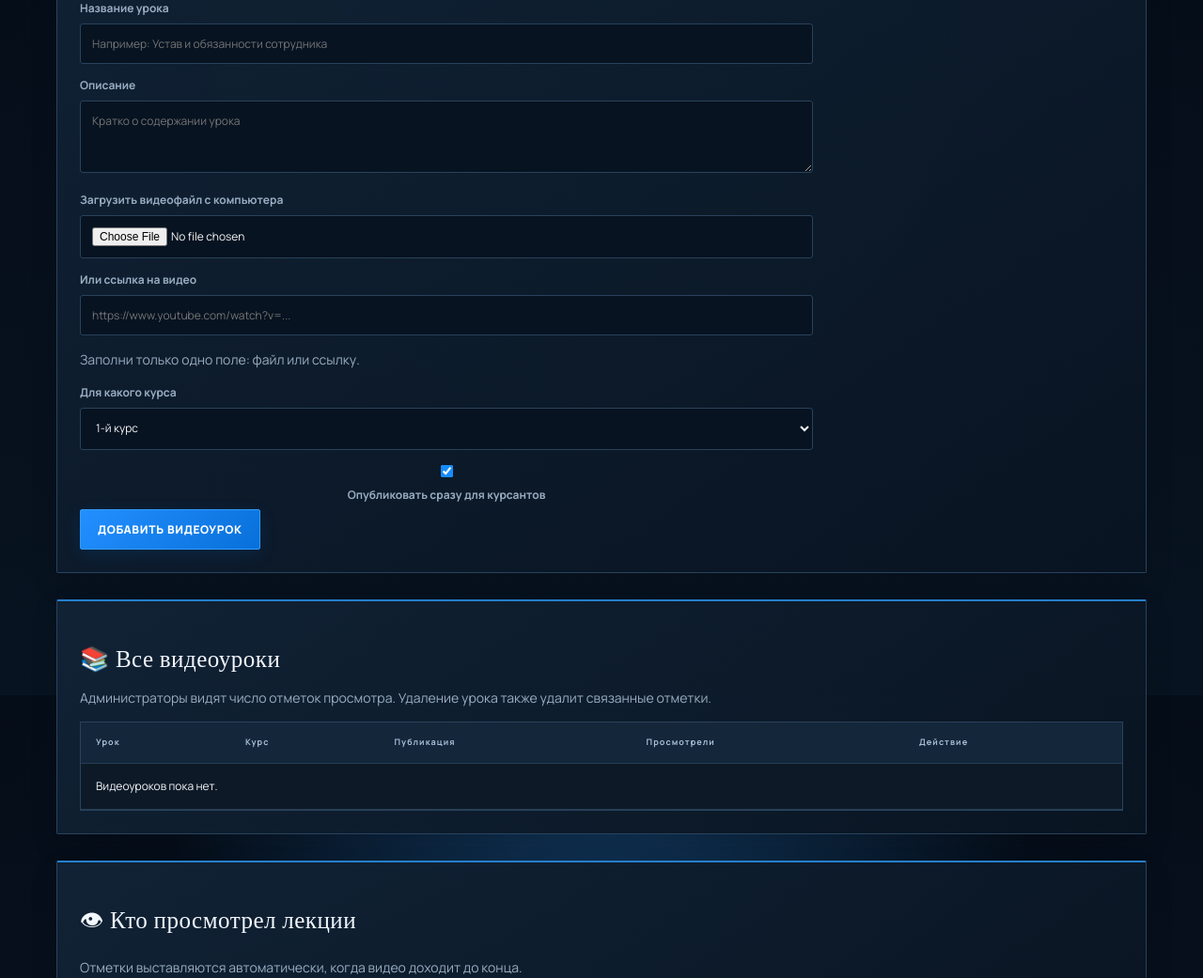
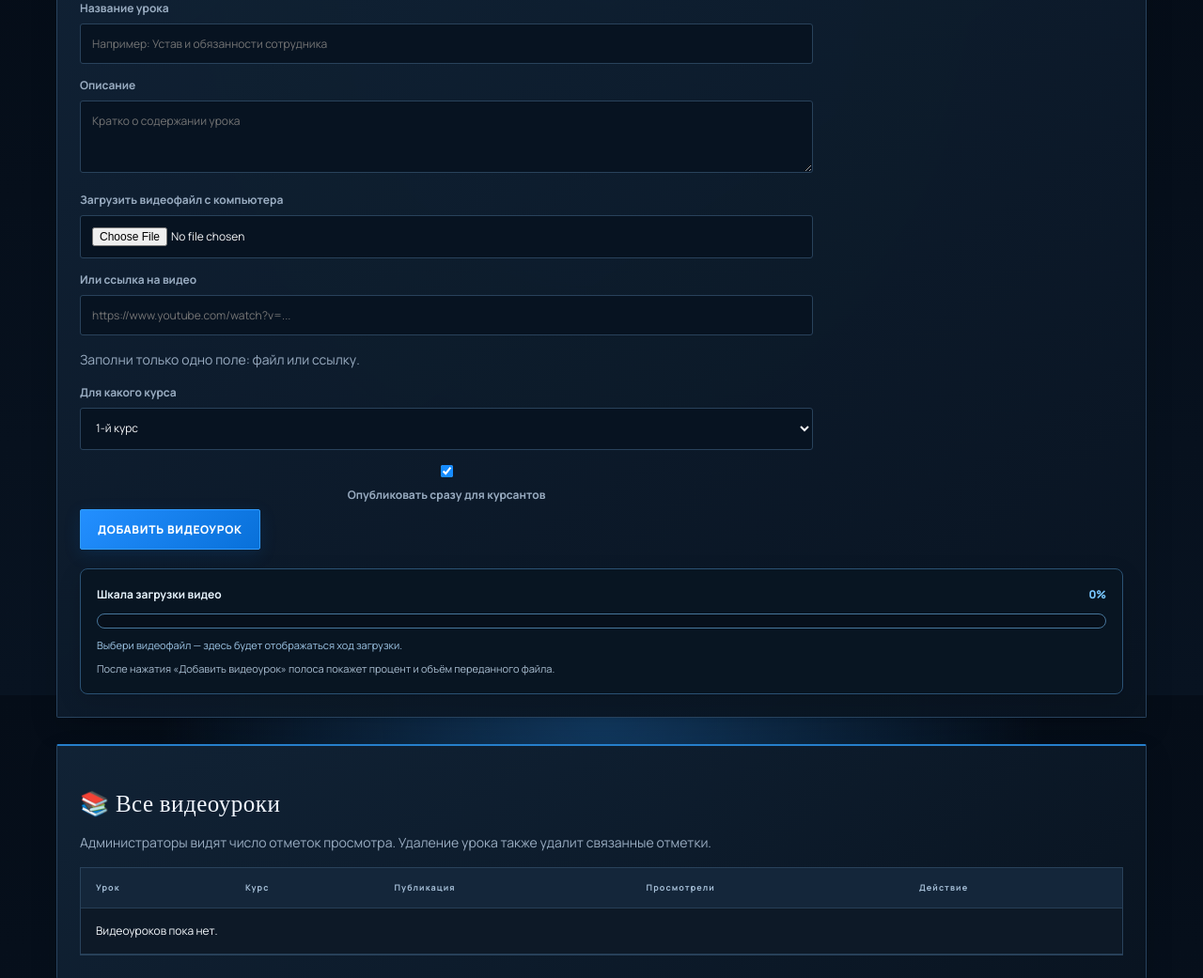
Before and after one commit to LiptonYT/cpps-exam-portalll, a Flask app: page /lectures in a window 1280 px wide. Shown: the part 860-1901 px from the top of the page at 94% size. Run offline with Flask 3, Linux system fonts and the light colour scheme; the visitor is signed in with stand-in values (Sample User, id 1); data comes from the database, SQL or seed files in the repository; data that the repository does not hold is empty.

Commit message:
Add files via upload

```diff
--- a/app.py
+++ b/app.py
@@ -689,6 +689,16 @@ def mark_lesson_viewed(lesson_id):
 @app.route("/admin/lectures/new", methods=["POST"])
 @admin_required
 def create_lesson():
+    is_ajax = request.headers.get("X-Requested-With") == "XMLHttpRequest"
+
+    def upload_response(message, success=False, status=400):
+        # AJAX-загрузка получает JSON, чтобы браузер мог показать результат
+        # без потери flash-сообщения при автоматическом переходе после POST.
+        if is_ajax:
+            return jsonify({"ok": success, "message": message}), (200 if success else status)
+        flash(message, "success" if success else "danger")
+        return redirect(url_for("lectures"))
+
     title = request.form.get("title", "").strip()
     description = request.form.get("description", "").strip()
     video_url = request.form.get("video_url", "").strip()
@@ -698,18 +708,15 @@ def create_lesson():
     has_file = bool(uploaded and uploaded.filename and uploaded.filename.strip())
     has_url = bool(video_url)
     if not title:
-        flash("Укажите название урока.", "danger")
-        return redirect(url_for("lectures"))
+        return upload_response("Укажите название урока.")
     if has_file == has_url:
-        flash("Выберите видеофайл с компьютера ИЛИ укажите ссылку на видео — что-то одно.", "danger")
-        return redirect(url_for("lectures"))
+        return upload_response("Выберите видеофайл с компьютера ИЛИ укажите ссылку на видео — что-то одно.")
 
     if has_file:
         original_name = secure_filename(uploaded.filename)
         extension = original_name.rsplit(".", 1)[-1].lower() if "." in original_name else ""
         if extension not in ALLOWED_VIDEO_EXTENSIONS:
-            flash("Формат не поддерживается. Разрешены MP4, WebM, OGG и MOV.", "danger")
-            return redirect(url_for("lectures"))
+            return upload_response("Формат не поддерживается. Разрешены MP4, WebM, OGG и MOV.")
         os.makedirs(VIDEO_UPLOAD_DIR, exist_ok=True)
         saved_name = secrets.token_hex(16) + "." + extension
         saved_path = os.path.join(VIDEO_UPLOAD_DIR, saved_name)
@@ -717,22 +724,19 @@ def create_lesson():
             uploaded.save(saved_path)
         except Exception:
             app.logger.exception("Не удалось сохранить видеоурок")
-            flash("Не удалось сохранить видеофайл. Проверь место на диске и лимит загрузки.", "danger")
-            return redirect(url_for("lectures"))
+            return upload_response("Не удалось сохранить видеофайл. Проверь место на диске и лимит загрузки.", status=500)
         video_url = url_for("static", filename="uploads/lectures/" + saved_name)
     else:
         parsed = urlparse(video_url)
         if parsed.scheme not in ("http", "https") or not parsed.netloc:
-            flash("Укажите корректную ссылку на видео (https:// или http://).", "danger")
-            return redirect(url_for("lectures"))
+            return upload_response("Укажите корректную ссылку на видео (https:// или http://).")
 
     conn = db()
     conn.execute("""INSERT INTO lessons(title,description,video_url,course,published,created_by,created_at)
         VALUES(?,?,?,?,?,?,?)""", (title, description, video_url, course,
         1 if request.form.get("published") == "on" else 0, current_user()["id"], now()))
     conn.commit()
-    flash("Видео-урок добавлен.", "success")
-    return redirect(url_for("lectures"))
+    return upload_response("Видеоурок успешно загружен и добавлен.", success=True)
 
 @app.route("/admin/lectures/<int:lesson_id>/delete", methods=["POST"])
 @admin_required
--- /dev/null
+++ b/static/lecture-upload.js
@@ -0,0 +1,130 @@
+(() => {
+  const form = document.querySelector('.lecture-create-form');
+  if (!form) return;
+  const fileInput = form.querySelector('input[name="video_file"]');
+  const submitButton = form.querySelector('button[type="submit"]');
+  const panel = document.getElementById('lecture-upload-progress');
+  const label = document.getElementById('lecture-upload-label');
+  const percentLabel = document.getElementById('lecture-upload-percent');
+  const track = document.getElementById('lecture-upload-track');
+  const bar = document.getElementById('lecture-upload-bar');
+  const details = document.getElementById('lecture-upload-details');
+  const state = document.getElementById('lecture-upload-state');
+  let currentXhr = null;
+
+  const formatBytes = value => {
+    if (!Number.isFinite(value) || value < 0) return '—';
+    if (value < 1024 * 1024) return Math.max(1, Math.round(value / 1024)) + ' КБ';
+    return (value / (1024 * 1024)).toLocaleString('ru-RU', {maximumFractionDigits: 1}) + ' МБ';
+  };
+  const updateProgress = (percent) => {
+    const safePercent = Math.max(0, Math.min(100, Math.round(percent)));
+    percentLabel.textContent = safePercent + '%';
+    bar.style.width = safePercent + '%';
+    track.setAttribute('aria-valuenow', String(safePercent));
+  };
+  const setFailed = message => {
+    label.textContent = 'Загрузка не завершена';
+    state.textContent = message;
+    state.classList.add('error');
+    submitButton.disabled = false;
+    submitButton.textContent = 'Добавить видеоурок';
+  };
+
+  fileInput.addEventListener('change', () => {
+    const file = fileInput.files && fileInput.files[0];
+    if (!file) {
+      updateProgress(0);
+      label.textContent = 'Шкала загрузки видео';
+      details.textContent = 'Видео ещё не выбрано';
+      state.textContent = 'Выбери видеофайл — после начала загрузки здесь появятся процент и объём.';
+      state.classList.remove('error', 'success');
+      return;
+    }
+    panel.hidden = false;
+    label.textContent = 'Видео выбрано';
+    updateProgress(0);
+    details.textContent = file.name + ' · ' + formatBytes(file.size);
+    state.textContent = 'Файл готов к загрузке. Нажми «Добавить видеоурок», чтобы начать.';
+    state.classList.remove('error', 'success');
+  });
+
+  form.addEventListener('submit', event => {
+    const file = fileInput.files && fileInput.files[0];
+    // Для добавления внешней ссылки оставляем обычную отправку формы.
+    if (!file) {
+      const urlInput = form.querySelector('input[name="video_url"]');
+      if (urlInput && urlInput.value.trim()) {
+        label.textContent = 'Добавление видео по ссылке';
+        details.textContent = 'Файл с компьютера не загружается, поэтому шкала передачи файла не используется.';
+        state.textContent = 'Сохраняем ссылку на видео…';
+      }
+      return;
+    }
+    event.preventDefault();
+    if (currentXhr) return;
+
+    panel.hidden = false;
+    label.textContent = 'Загрузка видео на сервер';
+    state.classList.remove('error', 'success');
+    state.textContent = 'Не закрывай страницу, пока видео загружается.';
+    details.textContent = 'Файл: ' + file.name + ' · Размер: ' + formatBytes(file.size);
+    updateProgress(0);
+    submitButton.disabled = true;
+    submitButton.textContent = 'Загружаем видео…';
+
+    const xhr = new XMLHttpRequest();
+    currentXhr = xhr;
+    xhr.upload.addEventListener('loadstart', () => {
+      label.textContent = 'Загрузка видео на сервер';
+      state.textContent = 'Передача началась. Не закрывай страницу.';
+    });
+    xhr.open('POST', form.action, true);
+    xhr.setRequestHeader('X-Requested-With', 'XMLHttpRequest');
+    xhr.upload.addEventListener('progress', event => {
+      if (!event.lengthComputable || event.total <= 0) {
+        details.textContent = 'Передано на сервер: ' + formatBytes(event.loaded);
+        return;
+      }
+      updateProgress(event.loaded / event.total * 100);
+      details.textContent = 'Передано на сервер: ' + formatBytes(event.loaded) + ' из ' + formatBytes(event.total);
+      if (event.loaded >= event.total) {
+        label.textContent = 'Файл передан серверу';
+        state.textContent = 'Сервер сохраняет видео и создаёт урок. Ждём подтверждения…';
+      }
+    });
+    xhr.onload = () => {
+      currentXhr = null;
+      let result = null;
+      try { result = JSON.parse(xhr.responseText); } catch (_) {}
+      if (xhr.status >= 200 && xhr.status < 300 && result && result.ok) {
+        updateProgress(100);
+        label.textContent = 'Видео загружено';
+        details.textContent = 'Передача файла завершена · ' + formatBytes(file.size);
+        state.textContent = '✓ ' + (result.message || 'Видеоурок добавлен') + ' Обновляем список…';
+        state.classList.add('success');
+        submitButton.textContent = 'Готово';
+        window.setTimeout(() => window.location.reload(), 1200);
+        return;
+      }
+      if (xhr.status === 413) {
+        setFailed('Файл слишком большой для лимита сервера. По умолчанию установлен лимит запроса 512 МБ, но ограничения хостинга могут быть ниже.');
+      } else if (result && result.message) {
+        setFailed(result.message);
+      } else if (/login/.test(xhr.responseURL || '')) {
+        setFailed('Сессия входа истекла. Обнови страницу, войди заново и повтори загрузку.');
+      } else {
+        setFailed('Ошибка сервера (HTTP ' + xhr.status + '). Проверь лимит загрузки и свободное место на сервере.');
+      }
+    };
+    xhr.onerror = () => {
+      currentXhr = null;
+      setFailed('Не удалось связаться с сервером. Проверь интернет-соединение и попробуй ещё раз.');
+    };
+    xhr.onabort = () => {
+      currentXhr = null;
+      setFailed('Загрузка была прервана. Попробуй ещё раз.');
+    };
+    xhr.send(new FormData(form));
+  });
+})();
--- a/static/style.css
+++ b/static/style.css
@@ -158,3 +158,18 @@ body{background-color:#050d18;background-image:radial-gradient(ellipse at 50% 0%
 .lecture-embed-controls span{font-size:11px;color:var(--muted);flex:1 1 180px}
 .lecture-embed-controls button:disabled{opacity:.45;cursor:not-allowed}
 .lecture-embed-notice{font-size:11px;margin:-5px 0 14px}
+
+
+/* Upload progress for video lectures */
+.lecture-upload-progress{display:block;margin-top:20px;padding:17px;background:#081522;border:1px solid #2b5274;border-radius:8px;box-shadow:0 8px 24px #0002}
+.lecture-upload-progress[hidden]{display:none!important}
+.lecture-upload-progress-heading{display:flex;align-items:center;justify-content:space-between;gap:12px;margin-bottom:10px;font-size:12px}
+.lecture-upload-progress-heading strong{color:#eaf6ff}
+.lecture-upload-progress-heading span{font-weight:800;color:#78c7ff;font-variant-numeric:tabular-nums}
+.lecture-upload-track{display:block;width:100%;height:16px;border:1px solid #47769b;border-radius:10px;overflow:hidden;background:#07101b;box-sizing:border-box}
+.lecture-upload-bar{display:block;height:100%;width:0;background:linear-gradient(90deg,#0877e1,#52b6ff);border-radius:10px;transition:width .12s linear;box-shadow:0 0 14px #168cff55;min-width:0}
+.lecture-upload-details{margin-top:9px;color:#9fc6e6;font-size:11px;overflow-wrap:anywhere}
+.lecture-upload-state{margin:7px 0 0;color:#aabed1;font-size:11px}
+.lecture-upload-state.error{color:#ff9da6}
+.lecture-upload-state.success{color:#7de6ba}
+.lecture-create-form button:disabled{opacity:.65;cursor:wait;transform:none}
--- a/templates/base.html
+++ b/templates/base.html
@@ -1,5 +1,5 @@
 <!doctype html><html lang="ru"><head><meta charset="utf-8"><meta name="viewport" content="width=device-width,initial-scale=1">
-<title>{% block title %}ЦППС | Экзамены курсантов{% endblock %}</title><link rel="stylesheet" href="{{ url_for('static', filename='style.css', v='20261011-discord-news-v1') }}"></head>
+<title>{% block title %}ЦППС | Экзамены курсантов{% endblock %}</title><link rel="stylesheet" href="{{ url_for('static', filename='style.css', v='20261011-upload-progress-v1') }}"></head>
 <body><div class="topline"></div><header class="nav"><a class="brand" href="{{ url_for('index') }}"><span class="badge-logo">Ц</span><span>ЦППС <small>ГИБДД • АКАДЕМИЯ</small></span></a>
 <nav><a href="{{ url_for('tests_list') }}">Экзамены</a><a href="{{ url_for('news') }}">Новости</a>{% if current_user %}<a href="{{ url_for('lectures') }}">Лекции</a><a href="{{ url_for('dashboard') }}">Кабинет</a>{% if current_user.role=='admin' %}<a href="{{ url_for('admin_support') }}">Поддержка</a><a href="{{ url_for('admin') }}">Админ-панель</a>{% else %}<a href="{{ url_for('support') }}">Поддержка</a>{% endif %}{% endif %}</nav>
 <div class="nav-user">{% if current_user %}<span class="muted">{{ current_user.username if current_user.role == 'admin' else (current_user.full_name or current_user.cadet_static) }}</span><form method="post" action="{{ url_for('logout') }}"><input type="hidden" name="_csrf" value="{{ csrf_token() }}"><button class="btn btn-small btn-ghost">Выйти</button></form>{% else %}<a class="btn btn-small btn-ghost" href="{{ url_for('login') }}">Войти</a><a class="btn btn-small" href="{{ url_for('register') }}">Регистрация</a>{% endif %}</div></header>
--- a/templates/lectures.html
+++ b/templates/lectures.html
@@ -35,7 +35,7 @@
   {% elif current_user.role != 'admin' and lesson_video_kind(lesson.video_url) != 'file' %}
   <p class="lecture-embed-notice muted">Для этой внешней видеоплощадки ограничение перемотки недоступно. Используй загруженный видеофайл, YouTube или Vimeo.</p>
   {% endif %}
-  {% if lesson.viewed_at %}<p class="lecture-viewed-date">Отмечено: {{ lesson.viewed_at }}</p>{% endif %}
+  {% if lesson.viewed_at %}<p class="lecture-viewed-date">Отмечено: {{ lesson.viewed_at|moscow_datetime }}</p>{% endif %}
   <form method="post" action="{{ url_for('mark_lesson_viewed', lesson_id=lesson.id) }}" class="lecture-mark-form auto-view-form" data-lesson-id="{{ lesson.id }}" hidden>
     <input type="hidden" name="_csrf" value="{{ csrf_token() }}"><input type="hidden" name="course" value="{{ course_filter }}">
   </form>
@@ -62,6 +62,17 @@
     <label class="lecture-publish"><input type="checkbox" name="published" checked> Опубликовать сразу для курсантов</label>
     <button class="btn" type="submit">Добавить видеоурок</button>
   </form>
+  <div class="lecture-upload-progress" id="lecture-upload-progress" aria-live="polite">
+    <div class="lecture-upload-progress-heading">
+      <strong id="lecture-upload-label">Шкала загрузки видео</strong>
+      <span id="lecture-upload-percent">0%</span>
+    </div>
+    <div class="lecture-upload-track" role="progressbar" aria-label="Прогресс загрузки видео" aria-valuemin="0" aria-valuemax="100" aria-valuenow="0" id="lecture-upload-track">
+      <div class="lecture-upload-bar" id="lecture-upload-bar"></div>
+    </div>
+    <div class="lecture-upload-details" id="lecture-upload-details">Выбери видеофайл — здесь будет отображаться ход загрузки.</div>
+    <p class="lecture-upload-state" id="lecture-upload-state">После нажатия «Добавить видеоурок» полоса покажет процент и объём переданного файла.</p>
+  </div>
 </section>
 <section class="panel lecture-admin-panel">
   <h2>📚 Все видеоуроки</h2><p class="muted">Администраторы видят число отметок просмотра. Удаление урока также удалит связанные отметки.</p>
@@ -72,9 +83,10 @@
 <section class="panel lecture-admin-panel">
   <h2>👁 Кто просмотрел лекции</h2><p class="muted">Отметки выставляются автоматически, когда видео доходит до конца.</p>
   <div class="table-wrap"><table><thead><tr><th>Урок</th><th>Курс</th><th>Курсант</th><th>Дата отметки</th></tr></thead><tbody>
-  {% for viewer in viewers %}<tr><td>{{ viewer.title }}</td><td>{{ viewer.course }}-й курс</td><td>{{ viewer.username }}</td><td>{{ viewer.viewed_at }}</td></tr>{% else %}<tr><td colspan="4">Пока нет отметок просмотра.</td></tr>{% endfor %}
+  {% for viewer in viewers %}<tr><td>{{ viewer.title }}</td><td>{{ viewer.course }}-й курс</td><td>{{ viewer.username }}</td><td>{{ viewer.viewed_at|moscow_datetime }}</td></tr>{% else %}<tr><td colspan="4">Пока нет отметок просмотра.</td></tr>{% endfor %}
   </tbody></table></div>
 </section>
+<script src="{{ url_for('static', filename='lecture-upload.js') }}" defer></script>
 {% endif %}
 
 {% if lessons %}
```
